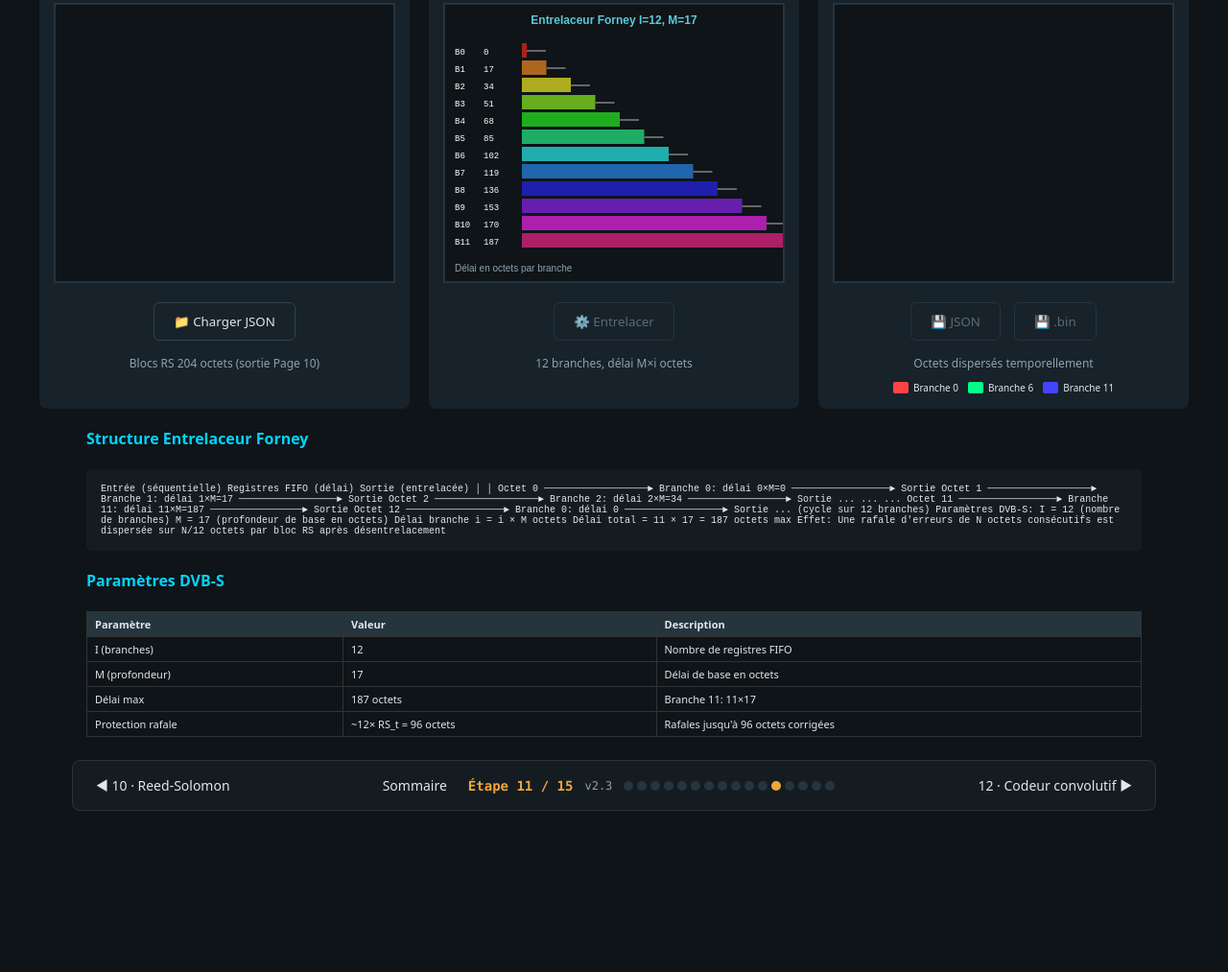
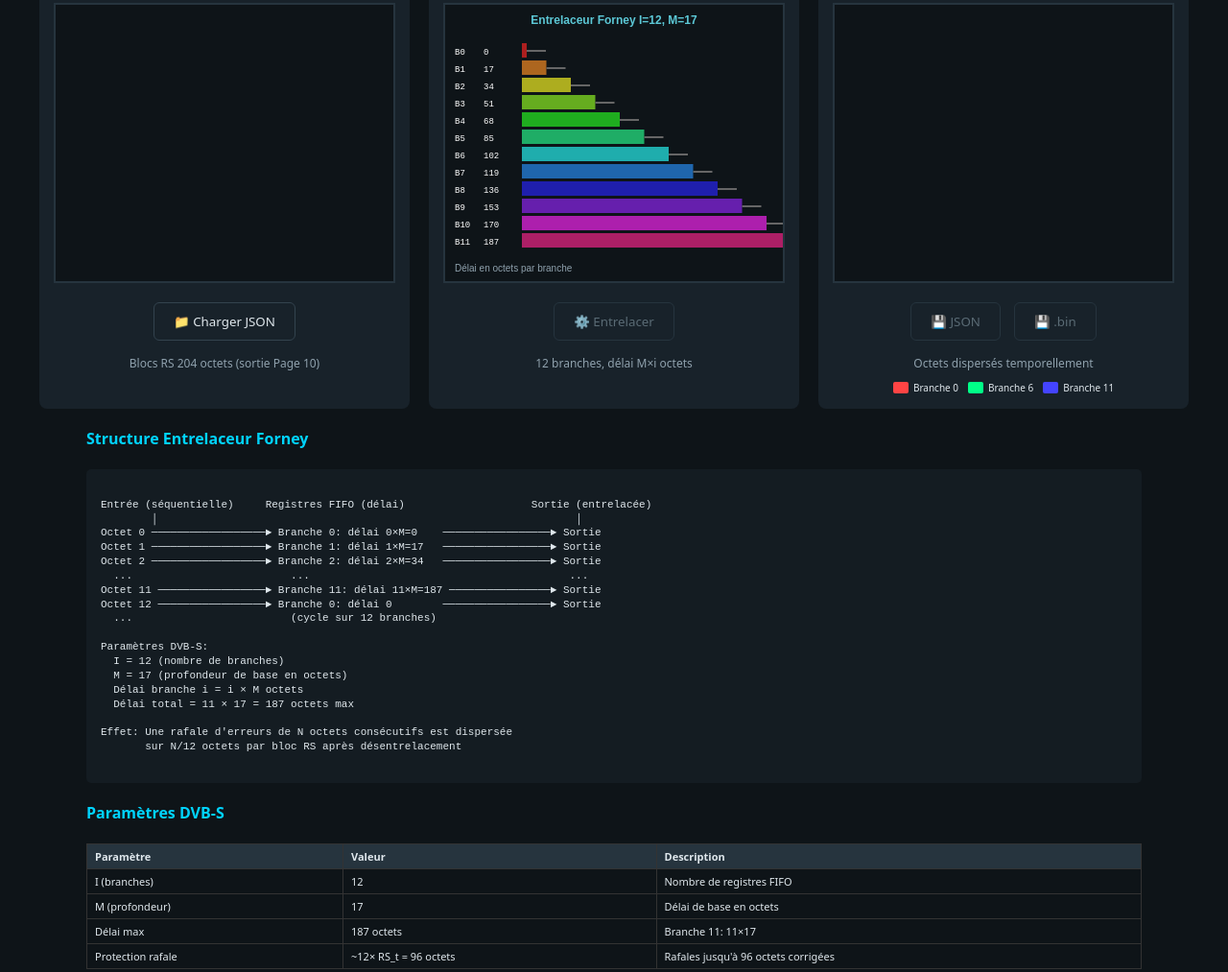
Before and after one commit to ericperret/JPEG2DVB, a plain HTML site: page page11-interleaving.html in a window 1280 px wide. Shown: the part 405-1418 px from the top of the page at 96% size. Before the commit the page ends 1270 px from the top, so only its background shows below. Drawn offline with Linux system fonts and the light colour scheme.

Commit message:
Refactor interleave-diagram styles for better layout

```diff
--- a/page11-interleaving.html
+++ b/page11-interleaving.html
@@ -52,8 +52,28 @@
         .legend { display: flex; flex-wrap: wrap; gap: 10px; justify-content: center; margin-top: 10px; }
         .legend-item { display: flex; align-items: center; gap: 5px; font-size: 10px; }
         .legend-color { width: 16px; height: 12px; border-radius: 2px; }
-        .interleave-diagram { font-family: monospace; font-size: 10px; background: #141c22; padding: 15px; border-radius: 5px; overflow-x: auto; }
-        table.info-table { border-collapse: collapse; font-size: 11px; width: 100%; margin: 10px 0; }
+
+
+.interleave-diagram {
+    display: block;
+    box-sizing: border-box;
+    width: 100%;
+    max-width: 100%;
+    min-width: 0;
+    margin: 10px 0;
+    padding: 15px;
+    font-family: "Courier New", monospace;
+    font-size: 11px;
+    line-height: 1.35;
+    background: #141c22;
+    border-radius: 5px;
+    white-space: pre !important;
+    overflow-x: auto;
+    overflow-y: hidden;
+}
+
+
+      table.info-table { border-collapse: collapse; font-size: 11px; width: 100%; margin: 10px 0; }
         table.info-table th, table.info-table td { border: 1px solid #333; padding: 5px 8px; text-align: left; }
         table.info-table th { background: #26343e; }
 
```
